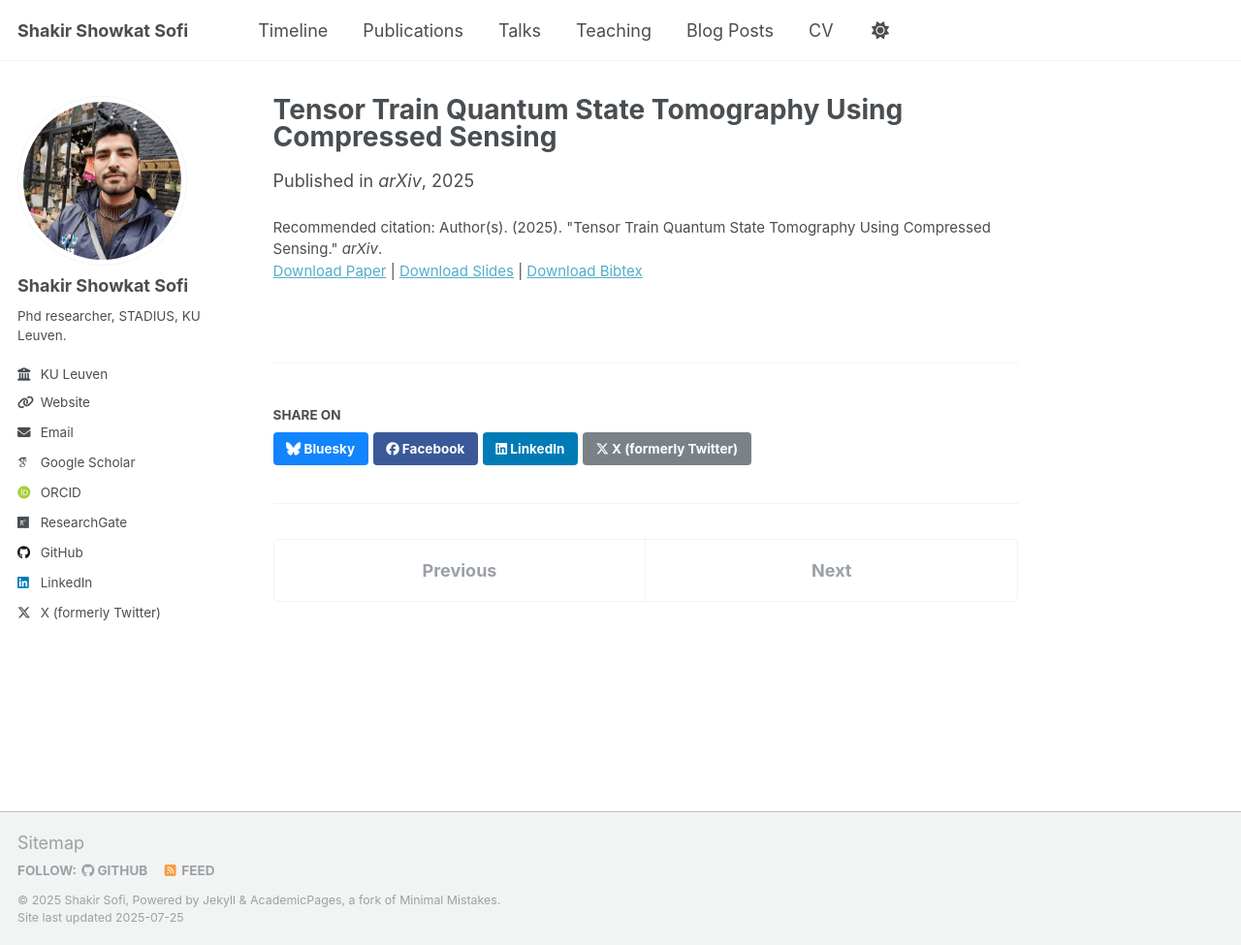
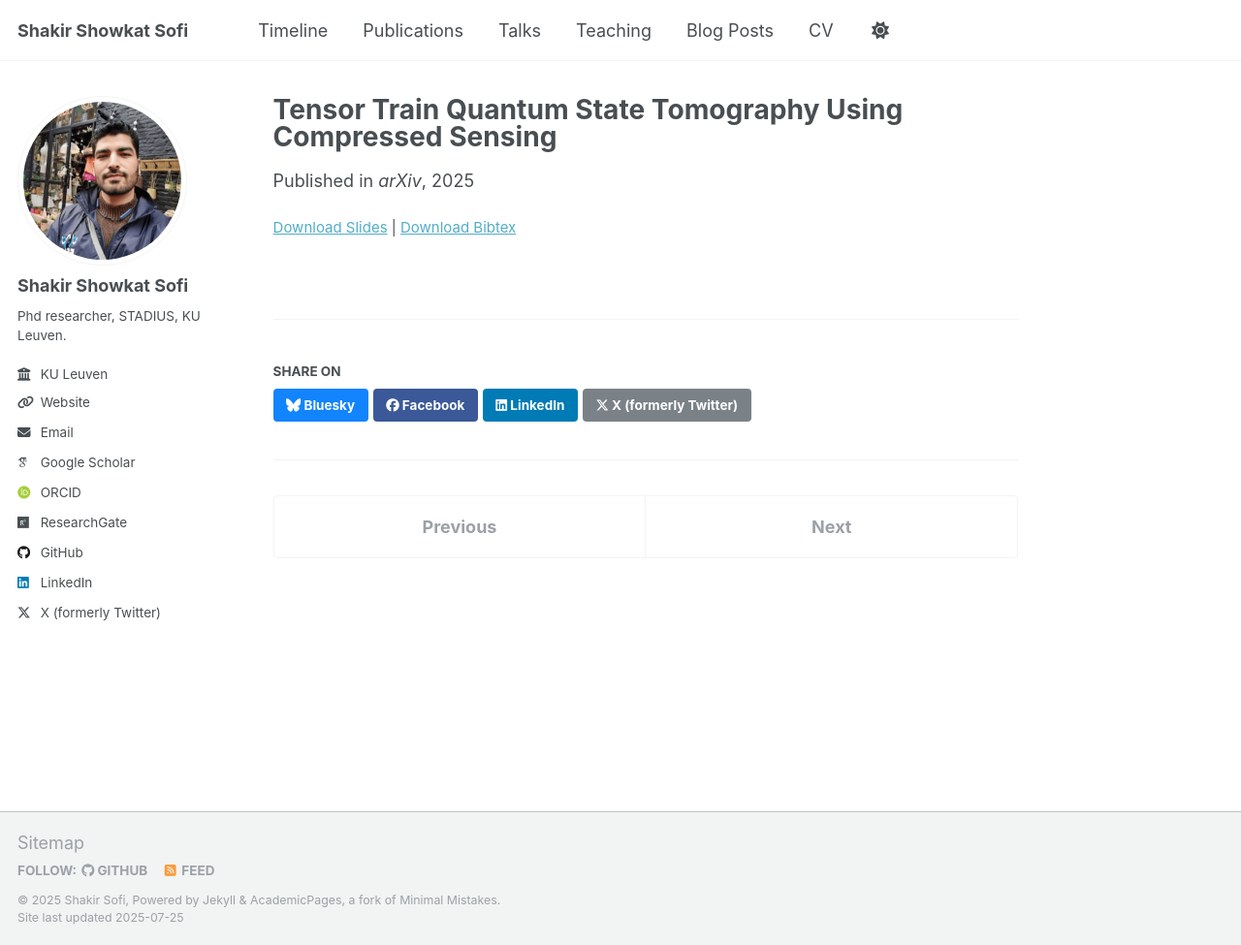
Before and after one commit to ShakirSofi/shakirsofi.github.io, a Jekyll site: the page built from _publications/2025-06-30-tensor-train-quantum-state-tomography-using-compressed-sensing.md, in a window 1280 px wide and 975 px high. Shown: the whole window at 97% size. Built offline with Jekyll 4.4.1, drawn with Linux system fonts in a browser that asks for light colours; some web fonts are replaced; a script that is not in the unit is left out; part of the change alters nothing that is shown.

Commit message:
Update 2025-06-30-tensor-train-quantum-state-tomography-using-compressed-sensing.md

```diff
--- a/_publications/2025-06-30-tensor-train-quantum-state-tomography-using-compressed-sensing.md
+++ b/_publications/2025-06-30-tensor-train-quantum-state-tomography-using-compressed-sensing.md
@@ -1,7 +1,7 @@
 ---
 title: "Tensor Train Quantum State Tomography Using Compressed Sensing"
 collection: publications
-category: manuscripts
+category: conferences
 permalink: /publication/2025-06-30-tensor-train-quantum-state-tomography-using-compressed-sensing
 excerpt: "This paper introduces a block-tensor train parameterization of the density matrix, making quantum state tomography more memory- and computationally efficient."
 date: 2025-06-30
@@ -9,5 +9,4 @@ venue: "arXiv"
 slidesurl: ''
 paperurl: "https://arxiv.org/abs/2506.23560"
 bibtexurl: 'https://github.com/ShakirSofi/shakirsofi.github.io/blob/master/files/bibtex.bib'
-citation: "Author(s). (2025). &quot;Tensor Train Quantum State Tomography Using Compressed Sensing.&quot; <i>arXiv</i>."
 ---
```
